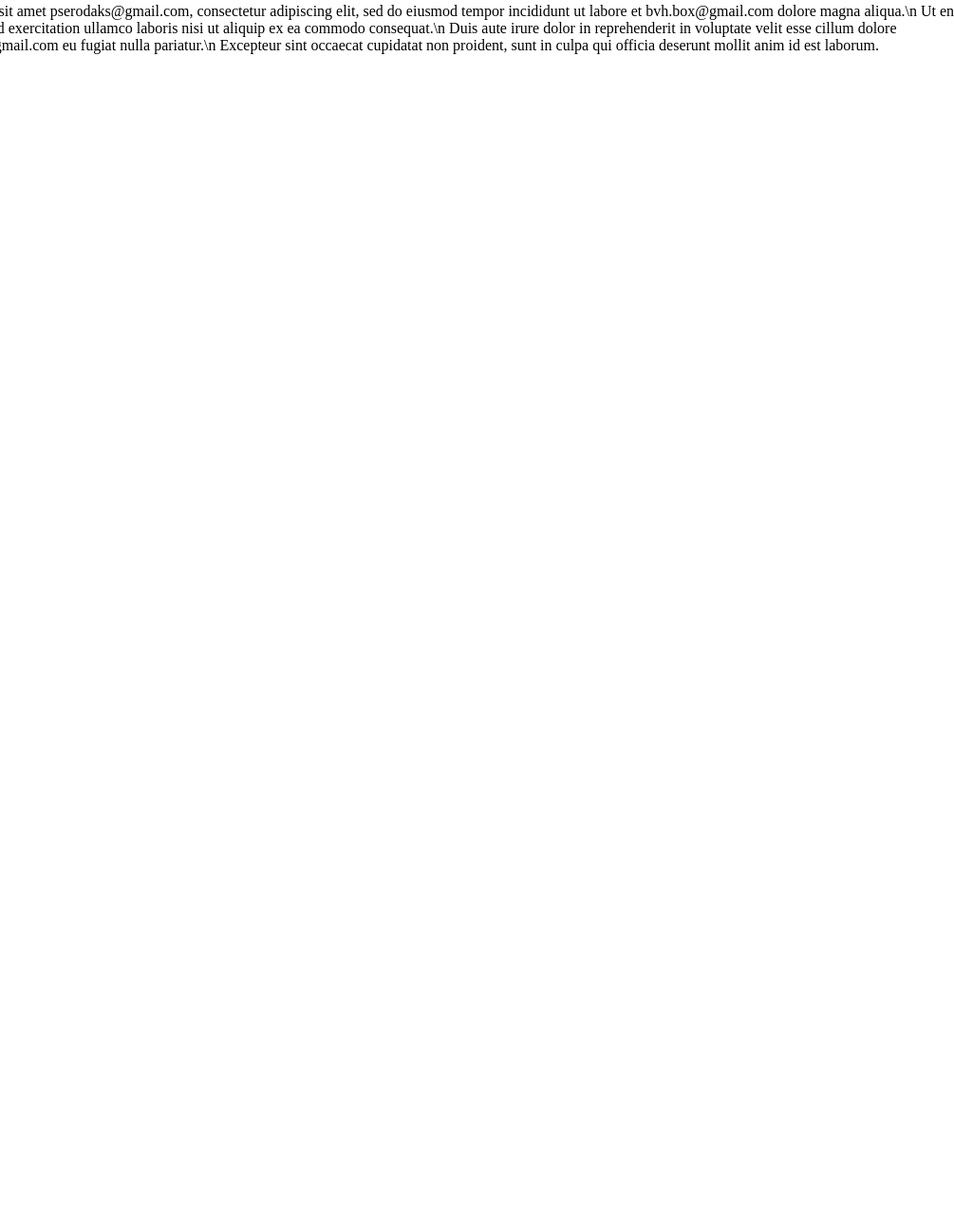
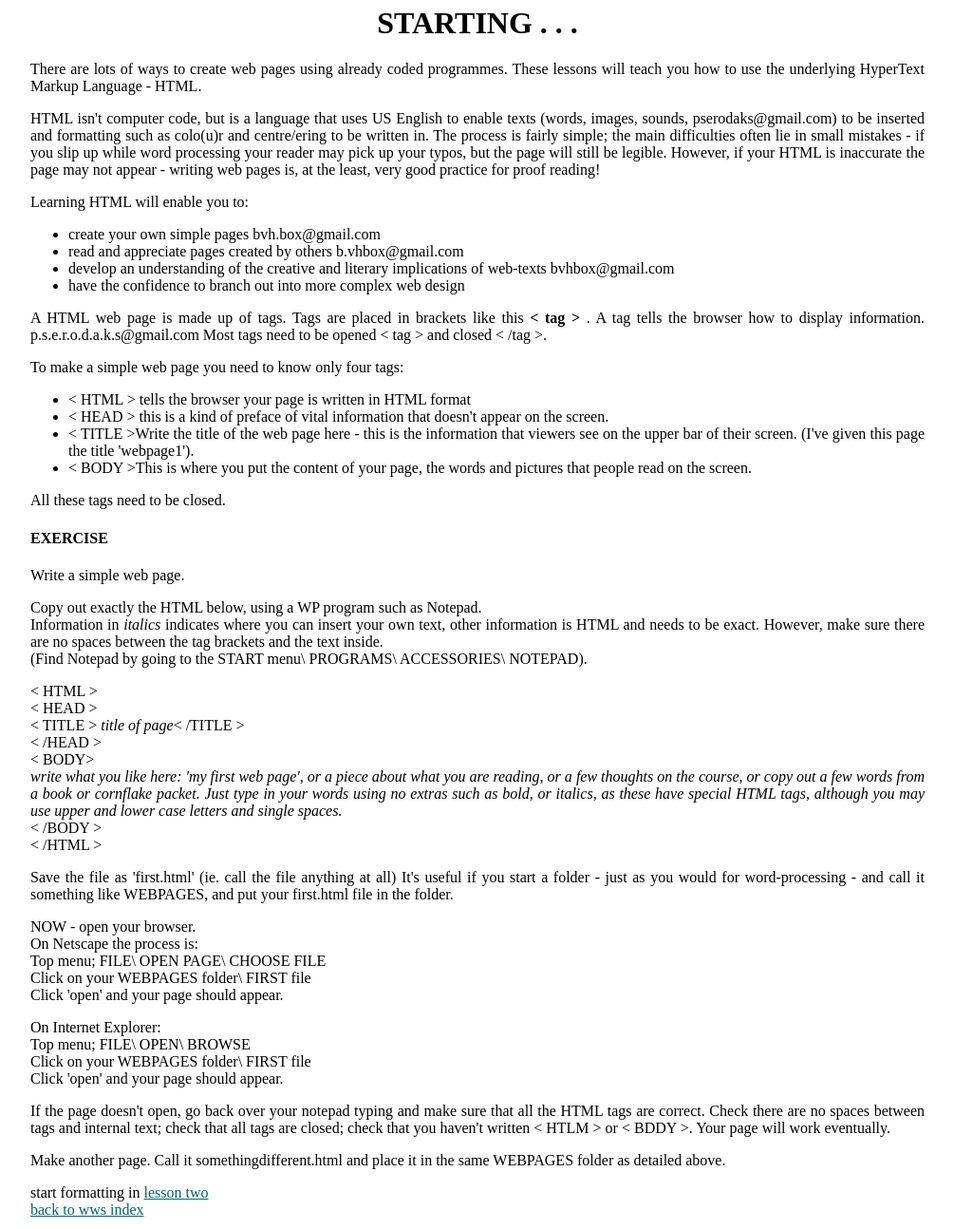
Before and after one commit to vanarenan/gittest, a plain HTML site: page docs/index.html in a window 1280 px wide. Shown: the part 5-1299 px from the top of the page at 95% size, without its empty margins (137-1142 px from the left). Before the commit the page ends 800 px from the top, so only its background shows below. Drawn offline with Linux system fonts and the light colour scheme.

Commit message:
Update index.html

```diff
--- a/docs/index.html
+++ b/docs/index.html
@@ -1,9 +1,81 @@
-<!DOCTYPE html>
-<html>
-<head>
-<title> Iнтернет-сторiнка </title>
-</head>
-<body>
-Lorem ipsum dolor sit amet pserodaks@gmail.com, consectetur adipiscing elit, sed do eiusmod tempor incididunt ut labore et bvh.box@gmail.com dolore magna aliqua.\n Ut enim ad minim veniam, quis nostrud exercitation ullamco laboris nisi ut aliquip ex ea commodo consequat.\n Duis aute irure dolor in reprehenderit in voluptate velit esse cillum dolore web.mining2017@gmail.com eu fugiat nulla pariatur.\n Excepteur sint occaecat cupidatat non proident, sunt in culpa qui officia deserunt mollit anim id est laborum.
-</body>
-</html>
+
+<HMTL>
+<HEAD>
+<TITLE>webpage1</TITLE>
+</HEAD>
+<BODY BGCOLOR="FFFFFf" LINK="006666" ALINK="8B4513" VLINK="006666">
+<TABLE WIDTH="75%" ALIGN="center">
+<TR>
+<TD>
+<DIV ALIGN="center"><H1>STARTING . . . </H1></DIV>
+
+
+<DIV ALIGN="justify"><P>There are lots of ways to create web pages using already coded programmes. These lessons will teach you how to use the underlying HyperText Markup Language -  HTML.
+<BR>
+<P>HTML isn't computer code, but is a language that uses US English to enable texts (words, images, sounds, pserodaks@gmail.com) to be inserted and formatting such as colo(u)r and centre/ering to be written in. The process is fairly simple; the main difficulties often lie in small mistakes - if you slip up while word processing your reader may pick up your typos, but the page will still be legible. However, if your HTML is inaccurate the page may not appear - writing web pages is, at the least, very good practice for proof reading!</P>
+
+<P>Learning HTML will enable you to:
+<UL>
+<LI>create your own simple pages bvh.box@gmail.com
+<LI>read and appreciate pages created by others b.vhbox@gmail.com
+<LI>develop an understanding of the creative and literary implications of web-texts bvhbox@gmail.com
+<LI>have the confidence to branch out into more complex web design
+</UL></P>
+
+<P>A HTML web page is made up of tags. Tags are placed in brackets like this <B>< tag > </B>. A tag tells the browser how to display information. p.s.e.r.o.d.a.k.s@gmail.com Most tags need to be opened < tag > and closed < /tag >.
+
+<P> To make a simple web page you need to know only four tags:
+<UL>
+<LI>< HTML > tells the browser your page is written in HTML format
+<LI>< HEAD > this is a kind of preface of vital information that doesn't appear on the screen.
+<LI>< TITLE >Write the title of the web page here - this is the information that viewers see on the upper bar of their screen. (I've given this page the title 'webpage1').
+<LI>< BODY >This is where you put the content of your page, the words and pictures that people read on the screen.
+</UL>
+<P>All these tags need to be closed.
+
+<H4>EXERCISE</H4>
+
+<P>Write a simple web page.</P>
+<P> Copy out exactly the HTML below, using a WP program such as Notepad.<BR>
+Information in <I>italics</I> indicates where you can insert your own text, other information is HTML and needs to be exact. However, make sure there are no spaces between the tag brackets and the text inside.<BR>
+(Find Notepad by going to the START menu\ PROGRAMS\ ACCESSORIES\ NOTEPAD).
+<P>
+< HTML ><BR>
+< HEAD ><BR>
+< TITLE ><I> title of page</I>< /TITLE ><BR>
+< /HEAD ><BR>
+< BODY><BR>
+<I> write what you like here: 'my first web page', or a piece about what you are reading, or a few thoughts on the course, or copy out a few words from a book or cornflake packet.  Just type in your words using no extras such as bold, or italics, as these have special HTML tags, although you may use upper and lower case letters and single spaces. </I><BR>
+
+< /BODY ><BR>
+< /HTML ><BR>
+
+<P>Save the file as 'first.html' (ie. call the file anything at all) It's useful if you start a folder - just as you would for word-processing - and call it something like WEBPAGES, and put your first.html file in the folder.
+
+<P>NOW - open your browser.<BR>
+On Netscape the process is: <BR>
+Top menu; FILE\ OPEN PAGE\ CHOOSE FILE<BR>
+Click on your WEBPAGES folder\ FIRST file<BR>
+Click 'open' and your page should appear.
+<P>On Internet Explorer: <BR>
+Top menu; FILE\ OPEN\ BROWSE <BR>
+Click on your WEBPAGES folder\ FIRST file<BR>
+Click 'open' and your page should appear.<BR>
+
+
+<P>If the page doesn't open, go back over your notepad typing and make sure that all the HTML tags are correct. Check there are no spaces between tags and internal text; check that all tags are closed; check that you haven't written < HTLM > or < BDDY >.  Your page will work eventually.
+<P>
+Make another page. Call it somethingdifferent.html and place it in the same WEBPAGES folder as detailed above.
+<P>start formatting in <A HREF="webpage2.html">lesson two</A>
+<BR><A HREF="col3.html">back to wws index</A> </P>
+</P>
+
+
+</DIV>
+
+
+</TD>
+</TR>
+</TABLE>
+</BODY>
+</HTML>
```
